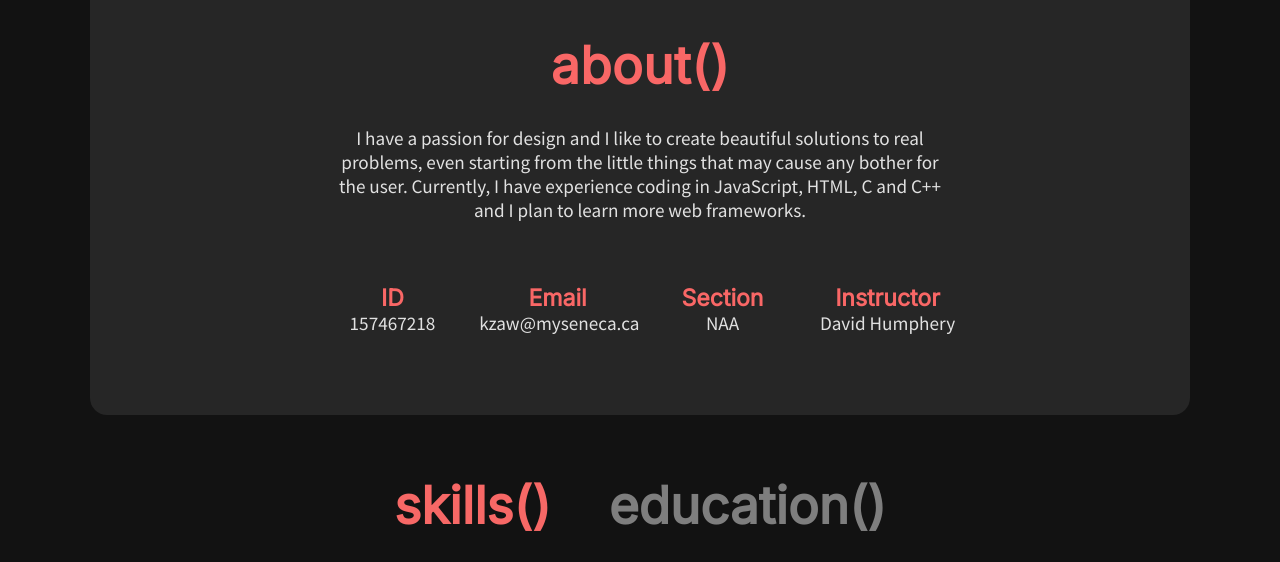
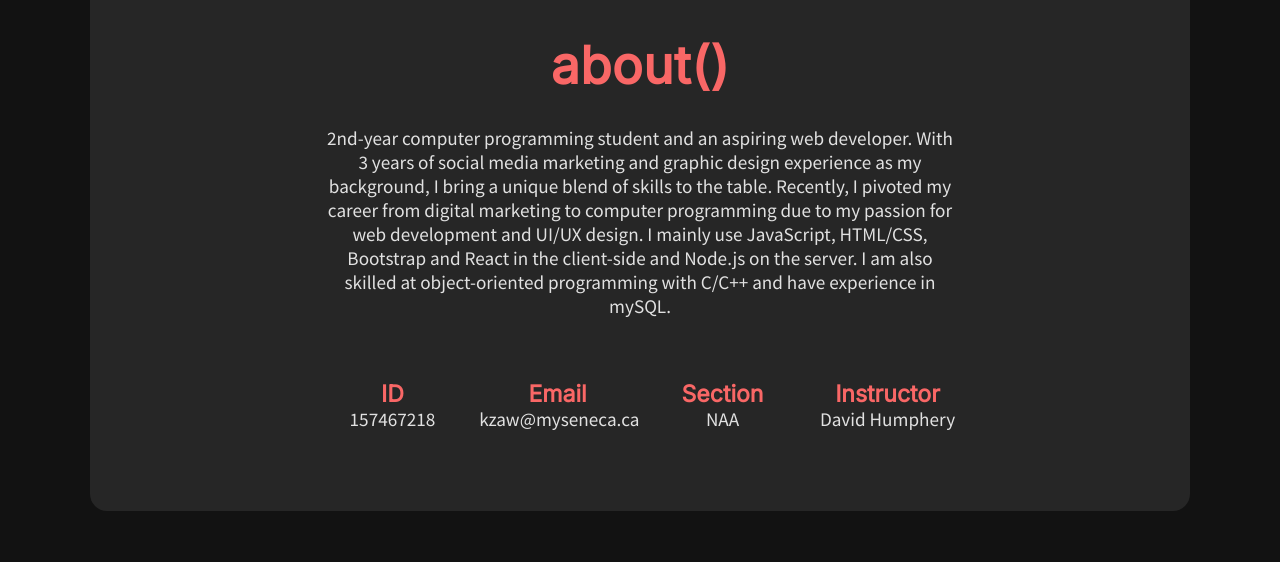
Before and after one commit to kzaw28/DevProfile-web222-final, a plain HTML site: page index.html in a window 1280 px wide. Shown: the part 780-1342 px from the top of the page. Drawn offline with nearby package versions, Linux system fonts and the light colour scheme.

Commit message:
- Deleted old resume and updated summary

```diff
--- a/index.html
+++ b/index.html
@@ -94,10 +94,8 @@
           <article id="infographic-about">
             <h2>about()</h2>
             <p>
-              I have a passion for design and I like to create beautiful solutions to real problems,
-              even starting from the little things that may cause any bother for the user.
-              Currently, I have experience coding in JavaScript, HTML, C and C++ and I plan to learn
-              more web frameworks.
+              2nd-year computer programming student and an aspiring web developer. With 3 years of social media marketing and graphic design experience as my background, I bring a unique blend of skills to the table. Recently, I pivoted my career from digital marketing to computer programming due to my passion for web development and UI/UX design.
+              I mainly use JavaScript, HTML/CSS, Bootstrap and React in the client-side and Node.js on the server. I am also skilled at object-oriented programming with C/C++ and have experience in mySQL.
             </p>
 
             <br />
```
Also changed, not shown: 1 other file.
